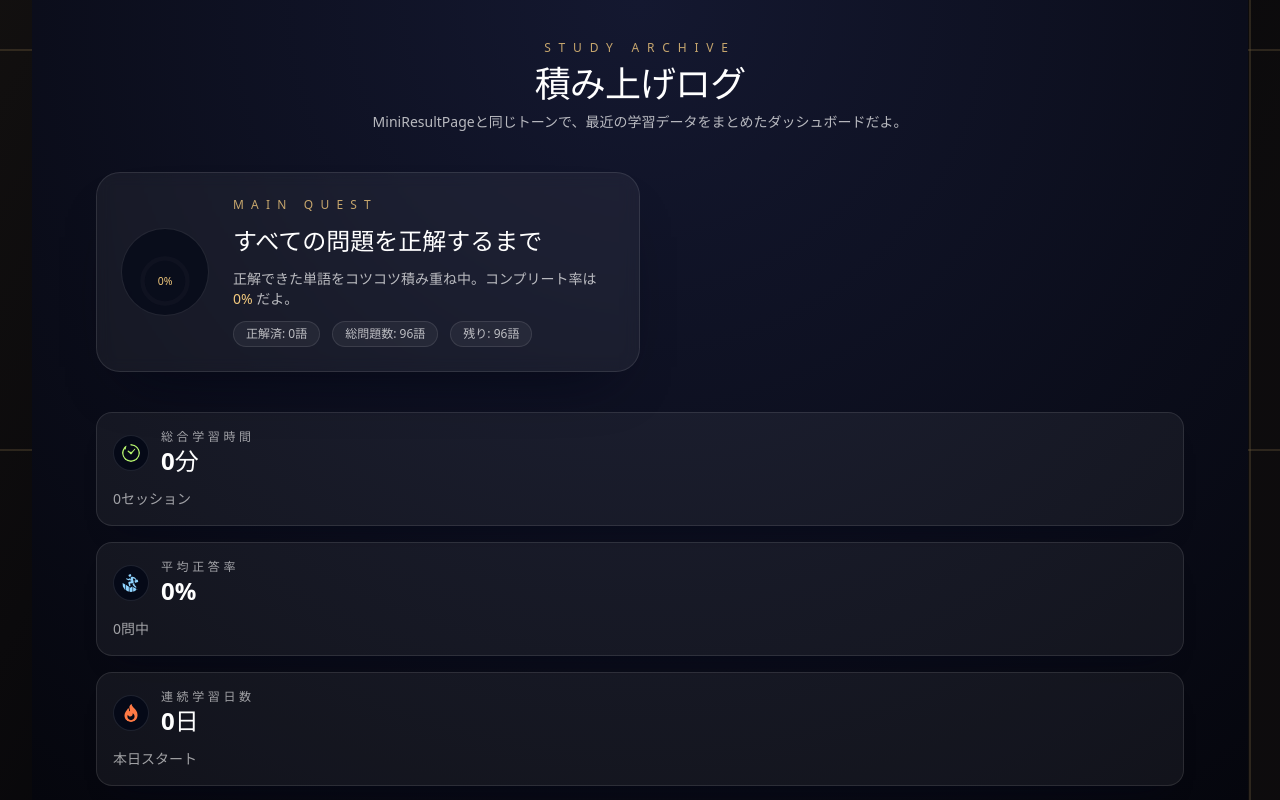
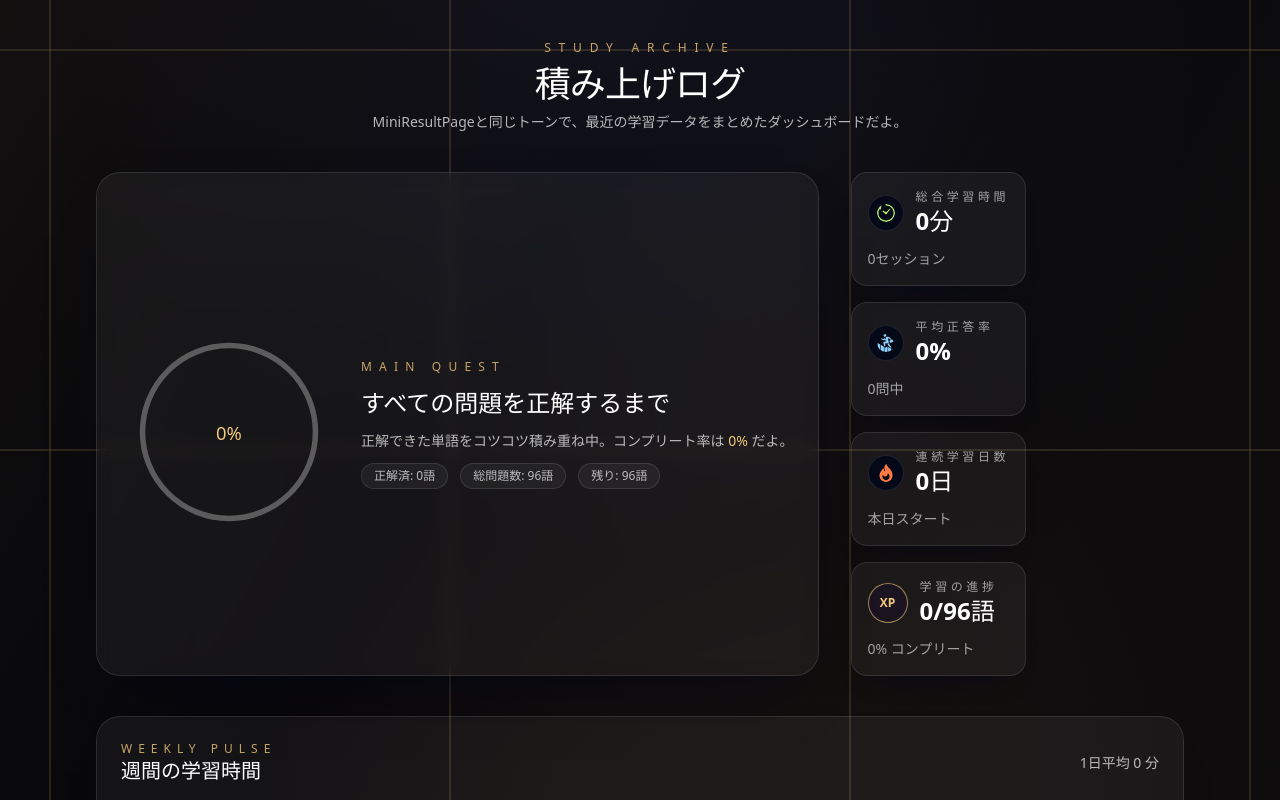
Before and after one commit to devryuya2007/kakotan-web, a React (Vite) app in the folder main/: page /results in a window 1280 px wide. Built offline with nearby package versions, Linux system fonts and the light colour scheme.

Commit message:
仕様通りのレイアウトに。gridに再帰

```diff
--- a/main/src/pages/results/ResultsPage.tsx
+++ b/main/src/pages/results/ResultsPage.tsx
@@ -20,7 +20,22 @@ import {
   Legend,
   type ChartData,
   type ChartOptions,
+  type Plugin,
 } from "chart.js";
+
+const lineGlowPlugin: Plugin<"line"> = {
+  id: "line-glow",
+  beforeDatasetsDraw: (chart) => {
+    const { ctx } = chart;
+    ctx.save();
+    ctx.shadowBlur = 20;
+    ctx.shadowColor = "rgba(242, 201, 125, 0.35)";
+    ctx.globalAlpha = 1;
+  },
+  afterDatasetsDraw: (chart) => {
+    chart.ctx.restore();
+  },
+};
 
 Chart.register(
   CategoryScale,
@@ -28,7 +43,8 @@ Chart.register(
   PointElement,
   LineElement,
   Tooltip,
-  Legend
+  Legend,
+  lineGlowPlugin
 );
 
 export default function ResultsPage() {
@@ -132,7 +148,7 @@ export default function ResultsPage() {
   }
 
   const iconSize = 36;
-  const ringSize = 72;
+  const ringSize = 200;
   const ringRadius = (ringSize - 12) / 2;
   const ringCircumference = 2 * Math.PI * ringRadius;
   const strokeDashoffset = ringCircumference * (1 - progressRatio);
@@ -147,7 +163,7 @@ export default function ResultsPage() {
 
   const currentYear = getThisYear();
 
-  const recentSessions = [...sessionHistory]
+      const recentSessions = [...sessionHistory]
     .slice()
     .sort((a, b) => b.startedAt - a.startedAt)
     .slice(0, renderCount);
@@ -321,10 +337,9 @@ export default function ResultsPage() {
       },
     },
   };
-
   return (
     <AppLayout>
-      <section className=" bg-[radial-gradient(circle_at_top,_#141830,_#05060d)] text-white overflow-scroll w-full">
+      <section className=" text-white overflow-scroll w-full">
         <div className="mx-auto flex max-w-6xl flex-col gap-10 px-4 py-10 sm:px-8">
           <header className="text-center">
             <p className="text-xs uppercase tracking-[0.65em] text-[#f2c97d]/80">
@@ -337,12 +352,12 @@ export default function ResultsPage() {
               MiniResultPageと同じトーンで、最近の学習データをまとめたダッシュボードだよ。
             </p>
           </header>
-
-          <div className="flex w-[50%] gap-6 rounded-3xl border border-white/10 bg-white/5 p-6 shadow-[0_30px_60px_-35px_rgba(3,5,20,0.9)] backdrop-blur lg:grid-cols-3">
+<div className="flex gap-8">
+          <div className="flex w-400 gap-6  rounded-3xl border border-white/10 bg-white/5 p-6 shadow-[0_30px_60px_-35px_rgba(3,5,20,0.9)] backdrop-blur lg:grid-cols-3">
             <div className="flex flex-col gap-6 lg:col-span-2 lg:flex-row lg:items-center">
               <div className="flex items-center justify-center">
                 <div
-                  className=" flex rounded-full border border-white/10 bg-[#050917]/70 p-4"
+                  className=" flex rounded-full p-4"
                   style={{ width: ringSize + 16, height: ringSize + 16 }}>
                   <svg
                     width={ringSize}
@@ -360,10 +375,30 @@ export default function ResultsPage() {
                         <stop
                           offset="0%"
                           stopColor="#f2c97d"
-                          stopOpacity="0.9"
-                        />
-                        <stop offset="50%" stopColor="#f6dda5" />
-                        <stop offset="100%" stopColor="#f2c97d" />
+                          stopOpacity="0.9">
+                          <animate
+                            attributeName="stop-color"
+                            values="#f2c97d;#fff4cf;#f2c97d"
+                            dur="3s"
+                            repeatCount="indefinite"
+                          />
+                        </stop>
+                        <stop offset="50%" stopColor="#f6dda5">
+                          <animate
+                            attributeName="stop-color"
+                            values="#f6dda5;#ffe7b0;#f6dda5"
+                            dur="3s"
+                            repeatCount="indefinite"
+                          />
+                        </stop>
+                        <stop offset="100%" stopColor="#f2c97d">
+                          <animate
+                            attributeName="stop-color"
+                            values="#f2c97d;#ffd68f;#f2c97d"
+                            dur="3s"
+                            repeatCount="indefinite"
+                          />
+                        </stop>
                       </linearGradient>
                       <filter id="glow">
                         <feGaussianBlur stdDeviation="2" result="coloredBlur" />
@@ -378,9 +413,9 @@ export default function ResultsPage() {
                       cy={ringSize / 2}
                       r={ringRadius}
                       fill="none"
-                      stroke="#1b1f2b"
+                      stroke="dimgray"
                       strokeWidth={6}
-                      opacity={0.35}
+                      opacity={0.85}
                     />
                     <circle
                       cx={ringSize / 2}
@@ -394,6 +429,7 @@ export default function ResultsPage() {
                       strokeDashoffset={strokeDashoffset}
                       transform={`rotate(-90 ${ringSize / 2} ${ringSize / 2})`}
                       filter="url(#glow)"
+                      className="transition-all duration-300 ease-out"
                     />
                     <text
                       x="50%"
@@ -401,7 +437,7 @@ export default function ResultsPage() {
                       textAnchor="middle"
                       dominantBaseline="central"
                       fill="#f2c97d"
-                      fontSize="14">
+                      fontSize="20">
                       {progress}%
                     </text>
                   </svg>
@@ -435,12 +471,12 @@ export default function ResultsPage() {
               </div>
             </div>
           </div>
-          <div className="flex flex-col gap-4 md:grid-cols-2 xl:grid-cols-1">
+          <div className=" w-auto grid grid-cols-2 grid-rows-2 justify-center  gap-4 md:grid-cols-2 xl:grid-cols-1">
             {summaryCards.map(({ icon, title, value, caption }) => (
               <div
                 key={title}
                 className="rounded-2xl border border-white/10 bg-white/5 p-4 shadow-[0_18px_30px_-24px_rgba(2,6,23,0.9)] transition hover:-translate-y-1 hover:border-[#f2c97d]/60 hover:bg-white/10">
-                <div className="flex items-center gap-3">
+                <div className=" flex items-center gap-3">
                   {icon ? (
                     <img
                       src={icon}
@@ -464,6 +500,7 @@ export default function ResultsPage() {
                 <p className="mt-3 text-sm text-white/60">{caption}</p>
               </div>
             ))}
+          </div>
           </div>
 
 
```
